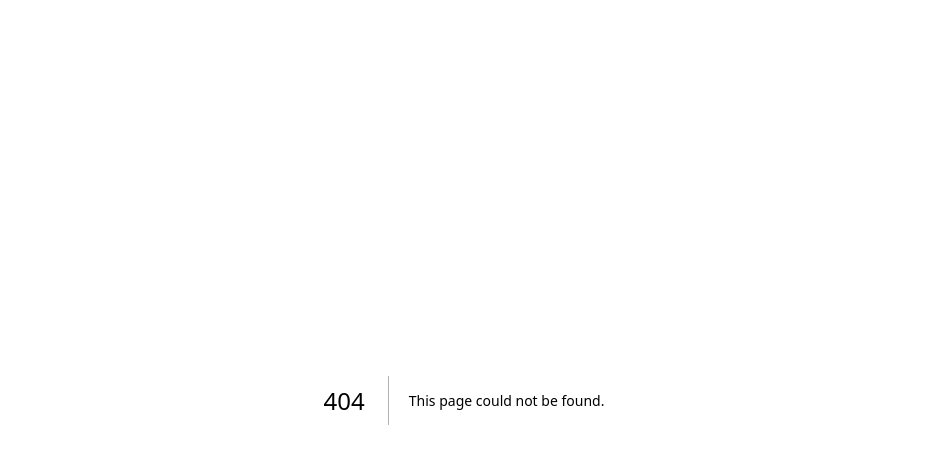
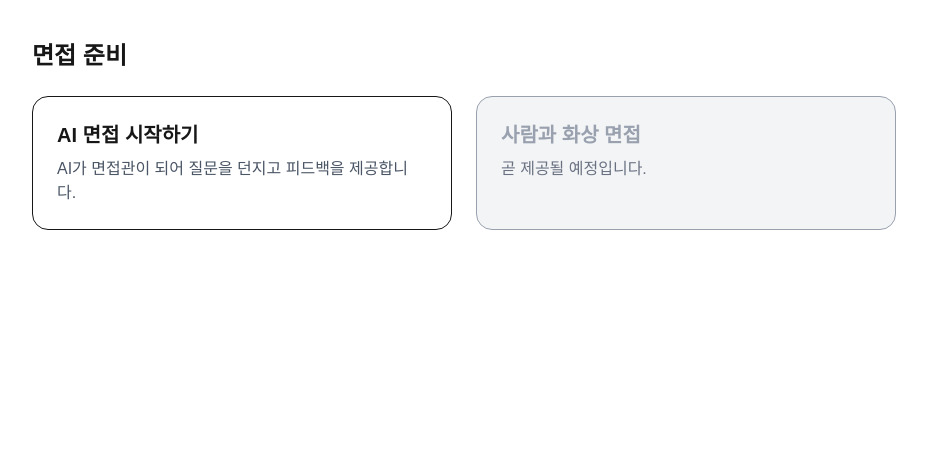
Before and after one commit to team-VOCAI/vocai-app, a Next.js app: page /interview in a window 1280 px wide. Before the commit this address had no page. Shown: the top 464 px of the page, without its empty margins (176-1103 px from the left). Built offline with nearby package versions, Linux system fonts and the light colour scheme; a web font is replaced by a local one.

Commit message:
feat: basic page

```diff
--- /dev/null
+++ b/src/app/interview/page.tsx
@@ -0,0 +1,28 @@
+// src/app/interview/page.tsx
+"use client";
+
+import Link from "next/link";
+
+export default function InterviewHomePage() {
+  return (
+    <div className="max-w-4xl mx-auto mt-10 px-4">
+      <h1 className="text-2xl font-bold mb-6">면접 준비</h1>
+
+      <div className="grid grid-cols-1 sm:grid-cols-2 gap-6">
+        {/* AI 면접 */}
+        <Link href="/interview/ai">
+          <div className="border rounded-2xl p-6 hover:shadow-md transition cursor-pointer bg-white">
+            <h2 className="text-xl font-semibold mb-2">AI 면접 시작하기</h2>
+            <p className="text-gray-600">AI가 면접관이 되어 질문을 던지고 피드백을 제공합니다.</p>
+          </div>
+        </Link>
+
+        {/* 화상 면접 - 비활성화 */}
+        <div className="border rounded-2xl p-6 bg-gray-100 text-gray-400 cursor-not-allowed">
+          <h2 className="text-xl font-semibold mb-2">사람과 화상 면접</h2>
+          <p className="text-gray-500">곧 제공될 예정입니다.</p>
+        </div>
+      </div>
+    </div>
+  );
+}
--- /dev/null
+++ b/src/components/interview/Recorder.tsx
@@ -0,0 +1,43 @@
+// components/interview/Recorder.tsx
+"use client";
+
+import { useState, useRef } from "react";
+
+export default function Recorder({ onComplete }: { onComplete: (audioBlob: Blob) => void }) {
+  const [recording, setRecording] = useState(false);
+  const mediaRecorderRef = useRef<MediaRecorder | null>(null);
+  const audioChunks = useRef<Blob[]>([]);
+
+  const toggleRecording = async () => {
+    if (!recording) {
+      const stream = await navigator.mediaDevices.getUserMedia({ audio: true });
+      const mediaRecorder = new MediaRecorder(stream);
+      mediaRecorderRef.current = mediaRecorder;
+      audioChunks.current = [];
+
+      mediaRecorder.ondataavailable = (e) => {
+        audioChunks.current.push(e.data);
+      };
+
+      mediaRecorder.onstop = () => {
+        const audioBlob = new Blob(audioChunks.current, { type: "audio/webm" });
+        onComplete(audioBlob); // 전송
+      };
+
+      mediaRecorder.start();
+      setRecording(true);
+    } else {
+      mediaRecorderRef.current?.stop();
+      setRecording(false);
+    }
+  };
+
+  return (
+    <button
+      onClick={toggleRecording}
+      className={`rounded-full px-4 py-2 mt-4 ${recording ? "bg-red-500" : "bg-blue-500"} text-white`}
+    >
+      {recording ? "녹음 중지" : "녹음 시작"}
+    </button>
+  );
+}
--- a/src/middleware.ts
+++ b/src/middleware.ts
@@ -5,7 +5,7 @@ const PROTECTED_PATHS = [
   //보호하고 싶은 경로 아래처럼 작성
   // "/dashboard",
   // "/community/boards",
-  // "/profile",
+  "/profile",
   // "/settings",
 ];
 
@@ -33,7 +33,7 @@ export const config = {
     //경로 여기도 마찬가지
     // "/dashboard/:path*",
     // "/community/boards/:path*",
-    // "/profile/:path*",
+    "/profile/:path*",
     // "/settings/:path*",
   ],
 };
```
